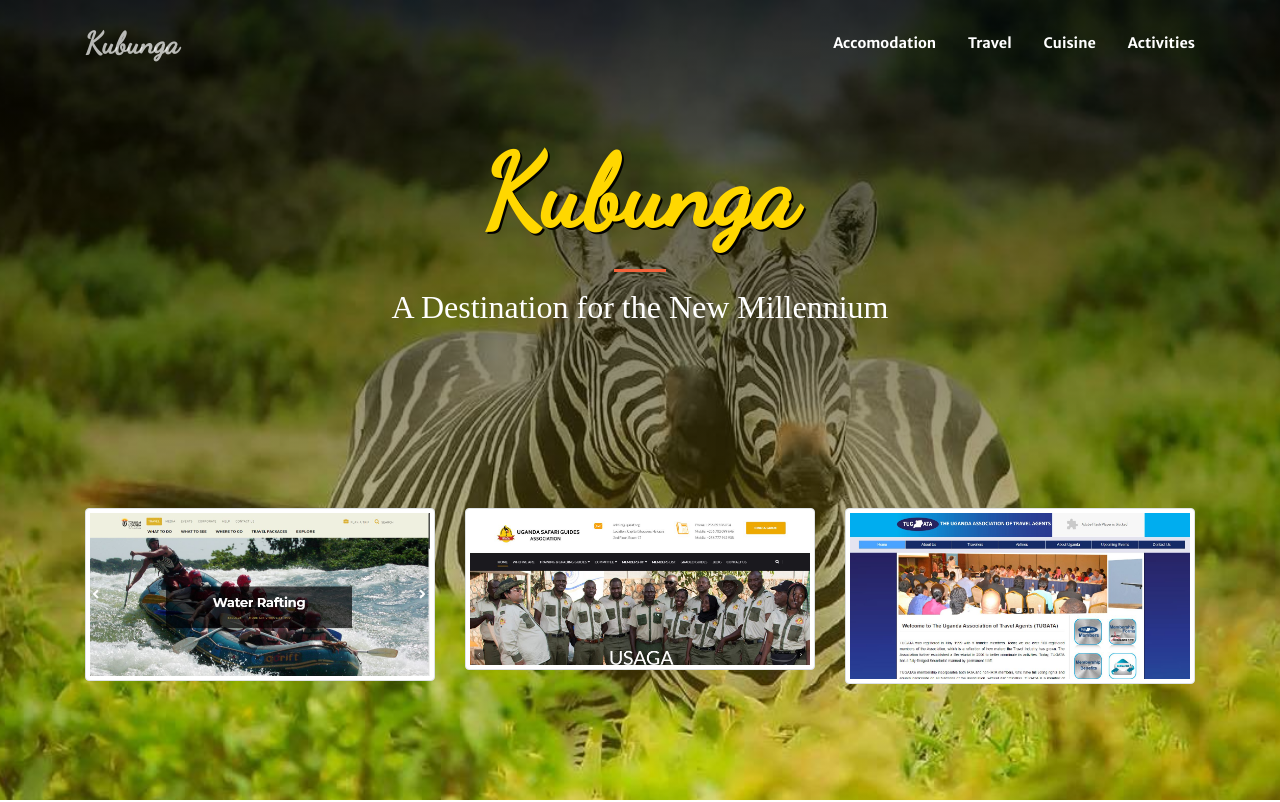
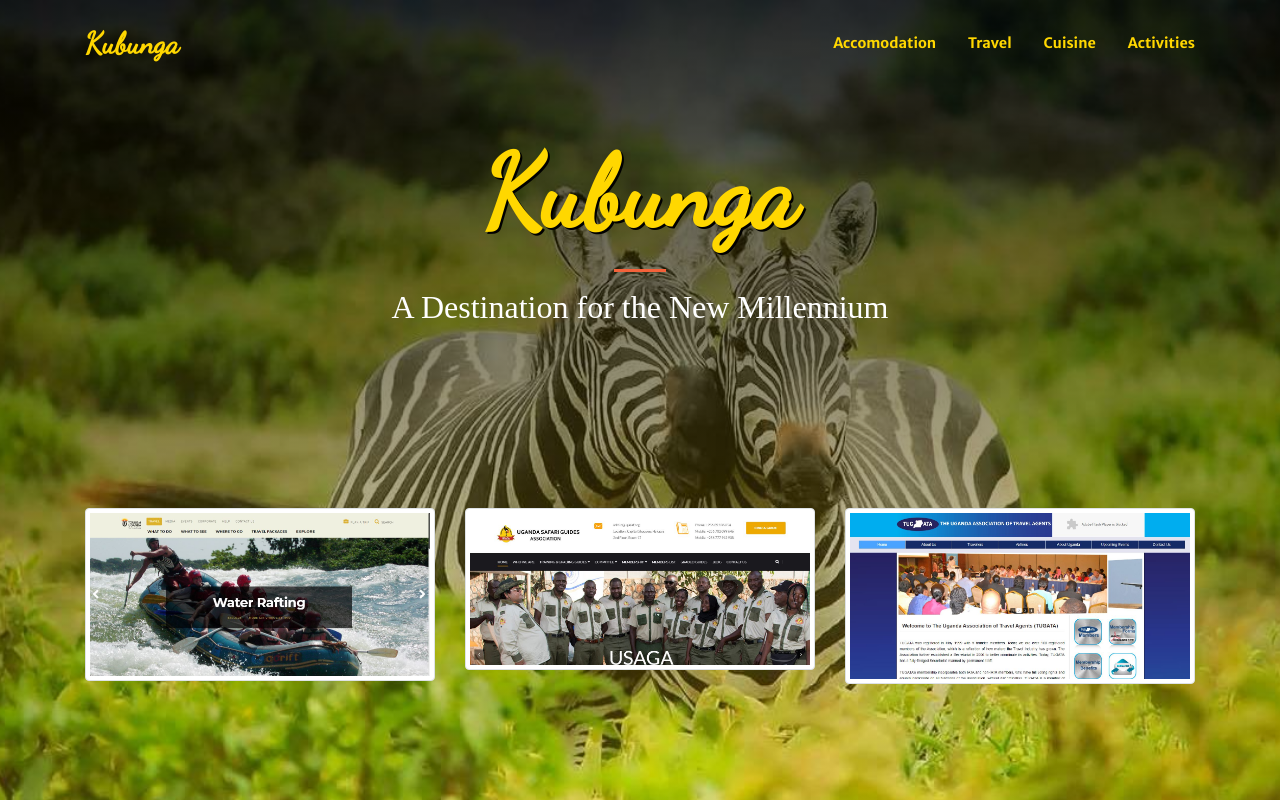
Before and after one commit to kubunga/kubunga, a website with bundled scripts: page index.html in a window 1280 px wide. Shown: the top 802 px of the page. Built offline with nearby package versions, Linux system fonts and the light colour scheme.

```diff
--- a/index.html
+++ b/index.html
@@ -43,22 +43,22 @@
   <!-- Navigation -->
 <nav class="navbar navbar-expand-lg navbar-light fixed-top py-3" id="mainNav">
     <div class="container">
-      <a class="navbar-brand js-scroll-trigger" href="index.html" style="font-family: dancing script; font-size: 30px;">Kubunga</a>
+      <a class="navbar-brand js-scroll-trigger" href="index.html" style="font-family: dancing script; font-size: 30px; color: gold;">Kubunga</a>
       <button class="navbar-toggler navbar-toggler-right" type="button" data-toggle="collapse" data-target="#navbarResponsive" aria-controls="navbarResponsive" aria-expanded="false" aria-label="Toggle navigation">
         <span class="navbar-toggler-icon"></span>
       </button>
       <div class="collapse navbar-collapse" id="navbarResponsive">
          <ul class="navbar-nav ml-auto my-2 my-lg-0">
           <li class="nav-item">
-            <a class="nav-link js-scroll-trigger" href="accomodation.html" style="color: white;">Accomodation</a>
+            <a class="nav-link js-scroll-trigger" href="accomodation.html" style="color: gold;">Accomodation</a>
           </li>
           <li class="nav-item">
-            <a class="nav-link js-scroll-trigger" href="travel.html" style="color: white;">Travel</a>
+            <a class="nav-link js-scroll-trigger" href="travel.html" style="color: gold;">Travel</a>
           </li>
           <li class="nav-item">
-            <a class="nav-link js-scroll-trigger" href="accomodation.html" style="color: white;">Cuisine</a>
+            <a class="nav-link js-scroll-trigger" href="accomodation.html" style="color: gold;">Cuisine</a>
           </li> <li class="nav-item">
-            <a class="nav-link js-scroll-trigger" href="#" style="color: white;"s>Activities</a>
+            <a class="nav-link js-scroll-trigger" href="#" style="color: gold;"s>Activities</a>
           </li>
 
         </ul>
@@ -182,7 +182,7 @@
         </div>
         <div class="col-lg-3">
           <h4 class="text-center">Activities</h4>
-          <a href="https://www.tugata.com" target="_blank">
+          <a href="#" target="_blank">
           <img class="img-thumbnail animated bounce delay-3s" src="./img/activities.jpg">
         </a>
         </div>
```
Also changed, not shown: food.html (line endings or trailing spaces).
